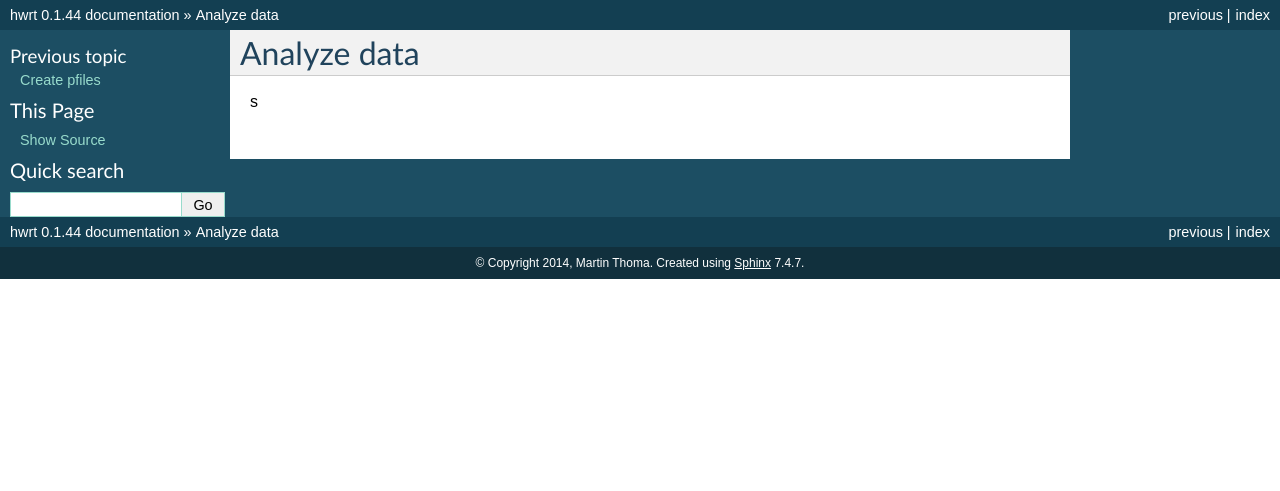
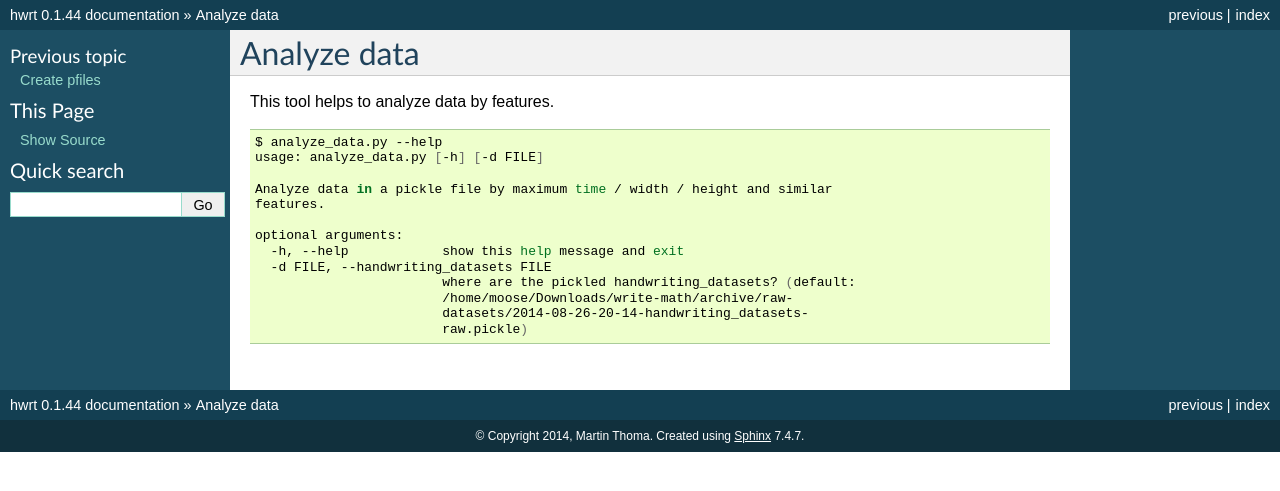
Before and after one commit to MartinThoma/hwrt, a Sphinx documentation site: the page built from docs/analyze_data.rst, in a window 1280 px wide. Shown: the top 491 px of the page. Built offline with Sphinx 7.4.7, drawn with Linux system fonts in a browser that asks for light colours.

Commit message:
removed sphinx argparse extension because it doesnt work

```diff
--- a/docs/analyze_data.rst
+++ b/docs/analyze_data.rst
@@ -1,4 +1,20 @@
 Analyze data
 ================================
 
-s
+This tool helps to analyze data by features.
+
+.. code:: bash
+
+ $ analyze_data.py --help
+ usage: analyze_data.py [-h] [-d FILE]
+
+ Analyze data in a pickle file by maximum time / width / height and similar
+ features.
+
+ optional arguments:
+   -h, --help            show this help message and exit
+   -d FILE, --handwriting_datasets FILE
+                         where are the pickled handwriting_datasets? (default:
+                         /home/moose/Downloads/write-math/archive/raw-
+                         datasets/2014-08-26-20-14-handwriting_datasets-
+                         raw.pickle)
--- a/docs/conf.py
+++ b/docs/conf.py
@@ -33,8 +33,7 @@ extensions = [
     'sphinx.ext.intersphinx',
     'sphinx.ext.todo',
     'sphinx.ext.coverage',
-    'sphinx.ext.mathjax',
-    'sphinxarg.ext'
+    'sphinx.ext.mathjax'
 ]
 
 # Add any paths that contain templates here, relative to this directory.
```
